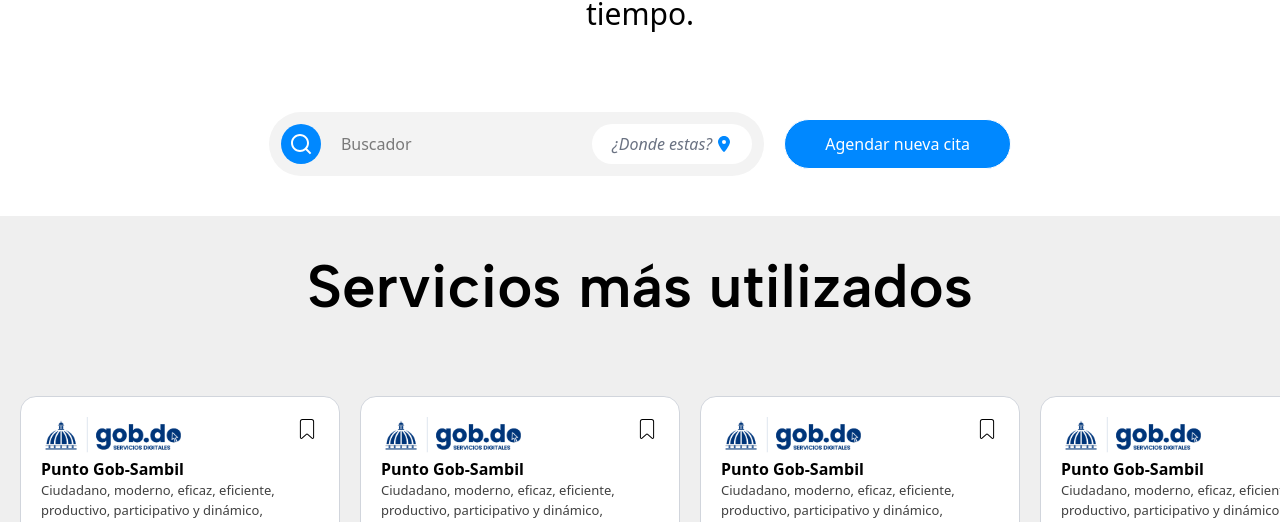
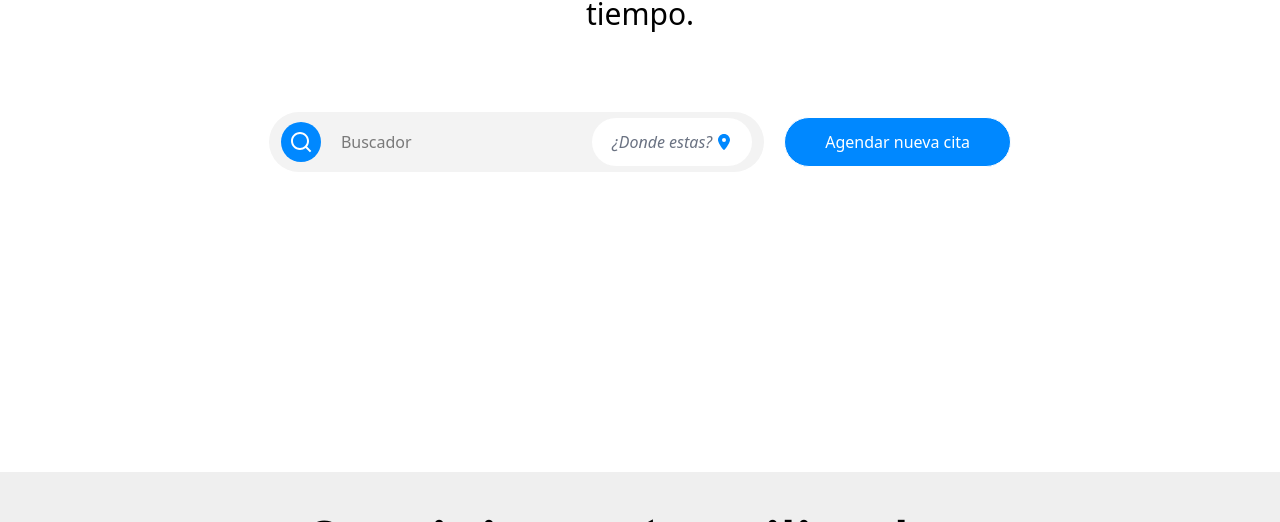
Before and after one commit to Urpirio/s-gob-2025, a Next.js app: page / in a window 1280 px wide. Shown: the part 256-778 px from the top of the page. Built offline with nearby package versions, Linux system fonts and the light colour scheme.

Commit message:
Se hicieron mejoras a la primera section

```diff
--- a/components/components - Home/components/Section - InputSearch.jsx
+++ b/components/components - Home/components/Section - InputSearch.jsx
@@ -5,13 +5,14 @@ import { FaLocationDot } from "react-icons/fa6";
 //Javier no toque esto, voy a agregar nuevas funciones despues de que termine las demas partes
 export default function SectionInputSearch() {
   return (
-    <section className="flex justify-center flex-wrap items-center py-10 gap-5 px-1 lg:px-0">
-        <div className=" flex items-center flex-shrink-1 gap-1 lg:gap-5 p-2 sm:p-3 bg-[#F3F3F3] rounded-4xl">
+    <section className="lg:h-[50vh] " >
+        <div  className="flex justify-center items-center flex-wrap py-10 gap-5 px-1 lg:px-0">
+        <div className=" flex items-center flex-shrink-1 gap-1 lg:gap-5 p-2 sm:p-3 bg-[#F3F3F3] rounded-4xl h-15">
             <span className=" p-1 flex-shrink-0 rounded-[100%] h-10 w-10 flex justify-center items-center bg-[#0088FF]">
                 <RiSearchLine className="text-white text-2xl"/>
             </span>
             <input type="text"  className="outline-0 h-[100%] min-w-30 sm:min-w-0" placeholder="Buscador"/>
-            <button className=" px-1 py-1 sm:py-2 sm:px-5 rounded-3xl flex items-center gap-1 bg-white">
+            <button className=" px-1 sm:py-3 sm:px-5 rounded-3xl flex items-center gap-1 bg-white">
                 <i className="text-gray-500">¿Donde estas?</i>
                 <FaLocationDot className="text-[#0088FF]"/>
             </button>
@@ -19,6 +20,7 @@ export default function SectionInputSearch() {
         <div>
             <button className="border py-3 px-10 rounded-4xl text-white bg-[#0088FF]">Agendar nueva cita</button>
         </div>
+        </div>
     </section>
   )
 }
```
